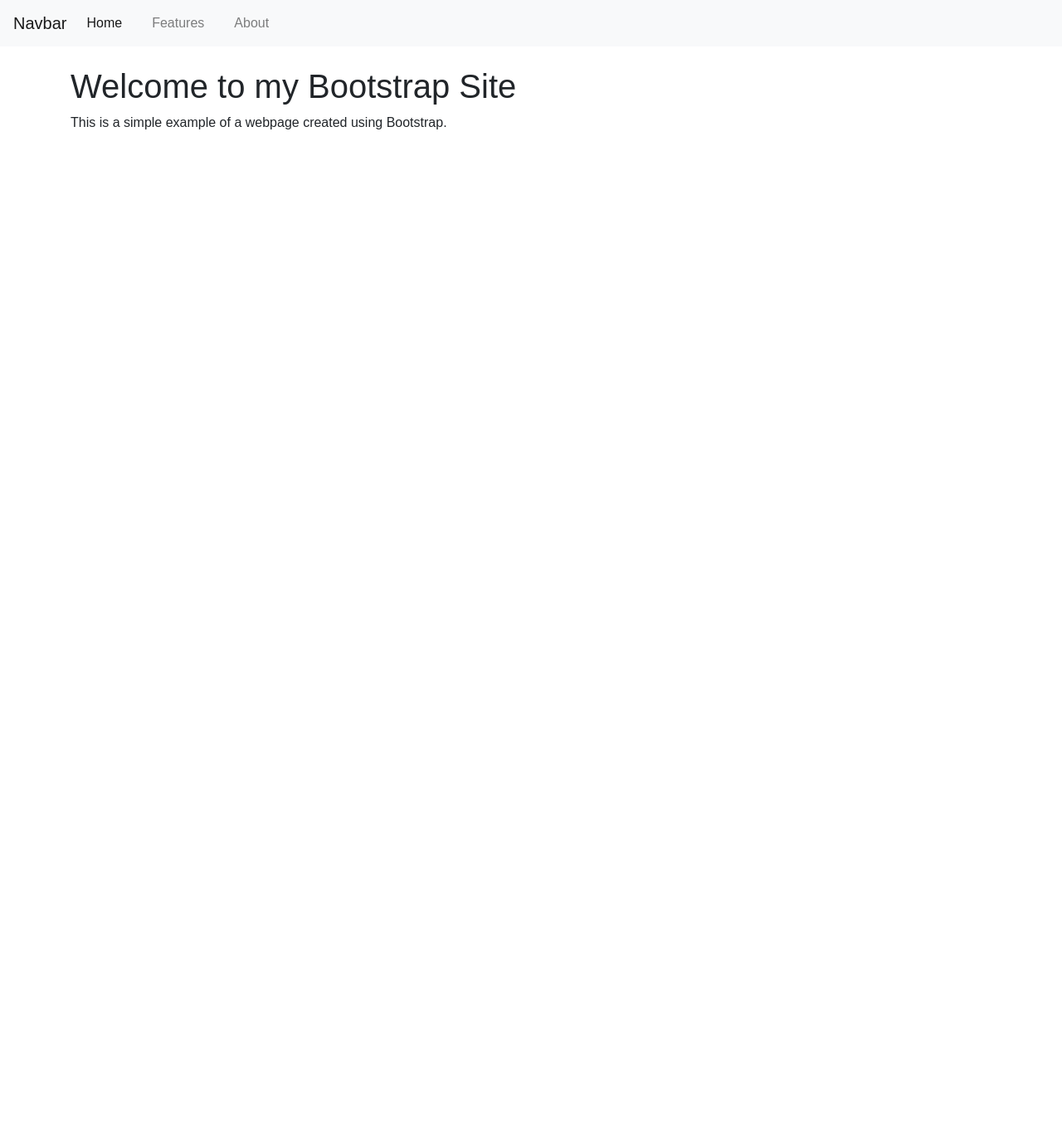
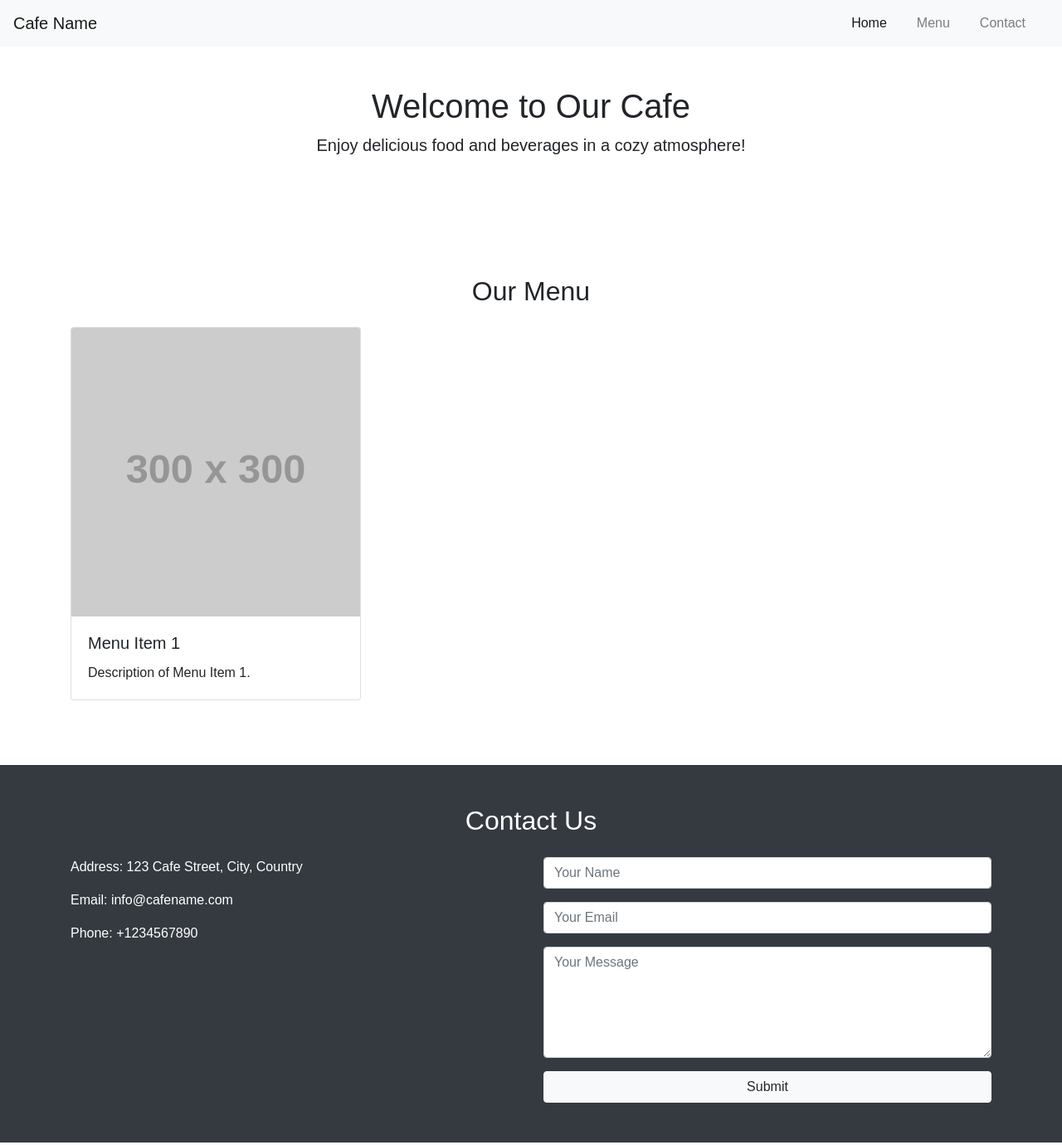
Before and after one commit to dariapaterau/Project1, a plain HTML site: page cafe project.html in a window 1280 px wide. Shown: the whole page at 83% size. Before the commit the page ends 800 px from the top, so only its background shows below. Drawn offline with nearby package versions, Linux system fonts and the light colour scheme; placeholder pictures from the web are drawn by us.

Commit message:
Update cafe project.html

```diff
--- a/cafe project.html
+++ b/cafe project.html
@@ -2,40 +2,96 @@
 <html lang="en">
 <head>
   <meta charset="UTF-8">
-  <title>Bootstrap Example</title>
-  <meta name="viewport" content="width=device-width, initial-scale=1, shrink-to-fit=no">
-  <link rel="stylesheet" href="https://stackpath.bootstrapcdn.com/bootstrap/4.5.2/css/bootstrap.min.css">
-  <link rel="stylesheet" href="cafeprojectstyle.css">
+  <meta name="viewport" content="width=device-width, initial-scale=1.0">
+  <title>Cafe Website</title>
+  <!-- Bootstrap CSS -->
+  <link href="https://stackpath.bootstrapcdn.com/bootstrap/4.5.2/css/bootstrap.min.css" rel="stylesheet">
+  <!-- Custom CSS -->
+  <link href="cafeprojectstyle.css" rel="stylesheet">
 </head>
 <body>
 
+<!-- Navbar -->
 <nav class="navbar navbar-expand-lg navbar-light bg-light">
-  <a class="navbar-brand" href="#">Navbar</a>
+  <a class="navbar-brand" href="#">Cafe Name</a>
   <button class="navbar-toggler" type="button" data-toggle="collapse" data-target="#navbarNav" aria-controls="navbarNav" aria-expanded="false" aria-label="Toggle navigation">
     <span class="navbar-toggler-icon"></span>
   </button>
   <div class="collapse navbar-collapse" id="navbarNav">
-    <ul class="navbar-nav">
+    <ul class="navbar-nav ml-auto">
       <li class="nav-item active">
-        <a class="nav-link" href="#">Home <span class="sr-only">(current)</span></a>
+        <a class="nav-link" href="#home">Home</a>
       </li>
       <li class="nav-item">
-        <a class="nav-link" href="#">Features</a>
+        <a class="nav-link" href="#menu">Menu</a>
       </li>
       <li class="nav-item">
-        <a class="nav-link" href="#">About</a>
+        <a class="nav-link" href="#contact">Contact</a>
       </li>
     </ul>
   </div>
 </nav>
 
-<div class="container mt-4">
-  <h1>Welcome to my Bootstrap Site</h1>
-  <p>This is a simple example of a webpage created using Bootstrap.</p>
-</div>
+<!-- Home Section -->
+<section id="home" class="py-5 text-center">
+  <div class="container">
+    <h1>Welcome to Our Cafe</h1>
+    <p class="lead">Enjoy delicious food and beverages in a cozy atmosphere!</p>
+  </div>
+</section>
 
+<!-- Menu Section -->
+<section id="menu" class="py-5">
+  <div class="container">
+    <h2 class="text-center mb-4">Our Menu</h2>
+    <!-- Menu items can be added here -->
+    <div class="row">
+      <div class="col-md-4">
+        <div class="card">
+          <img src="https://via.placeholder.com/300" class="card-img-top" alt="...">
+          <div class="card-body">
+            <h5 class="card-title">Menu Item 1</h5>
+            <p class="card-text">Description of Menu Item 1.</p>
+          </div>
+        </div>
+      </div>
+      <!-- More menu items can be added similarly -->
+    </div>
+  </div>
+</section>
+
+<!-- Contact Section -->
+<section id="contact" class="py-5 bg-dark text-white">
+  <div class="container">
+    <h2 class="text-center mb-4">Contact Us</h2>
+    <div class="row">
+      <div class="col-md-6">
+        <p>Address: 123 Cafe Street, City, Country</p>
+        <p>Email: info@cafename.com</p>
+        <p>Phone: +1234567890</p>
+      </div>
+      <div class="col-md-6">
+        <!-- Contact form can be added here -->
+        <form>
+          <div class="form-group">
+            <input type="text" class="form-control" placeholder="Your Name">
+          </div>
+          <div class="form-group">
+            <input type="email" class="form-control" placeholder="Your Email">
+          </div>
+          <div class="form-group">
+            <textarea class="form-control" rows="5" placeholder="Your Message"></textarea>
+          </div>
+          <button type="submit" class="btn btn-light btn-block">Submit</button>
+        </form>
+      </div>
+    </div>
+  </div>
+</section>
+
+<!-- Bootstrap JS, jQuery, and Popper.js -->
 <script src="https://code.jquery.com/jquery-3.5.1.slim.min.js"></script>
-<script src="https://cdn.jsdelivr.net/npm/@popperjs/core@2.9.2/dist/umd/popper.min.js"></script>
+<script src="https://cdn.jsdelivr.net/npm/@popperjs/core@2.9.3/dist/umd/popper.min.js"></script>
 <script src="https://stackpath.bootstrapcdn.com/bootstrap/4.5.2/js/bootstrap.min.js"></script>
 </body>
 </html>
```
